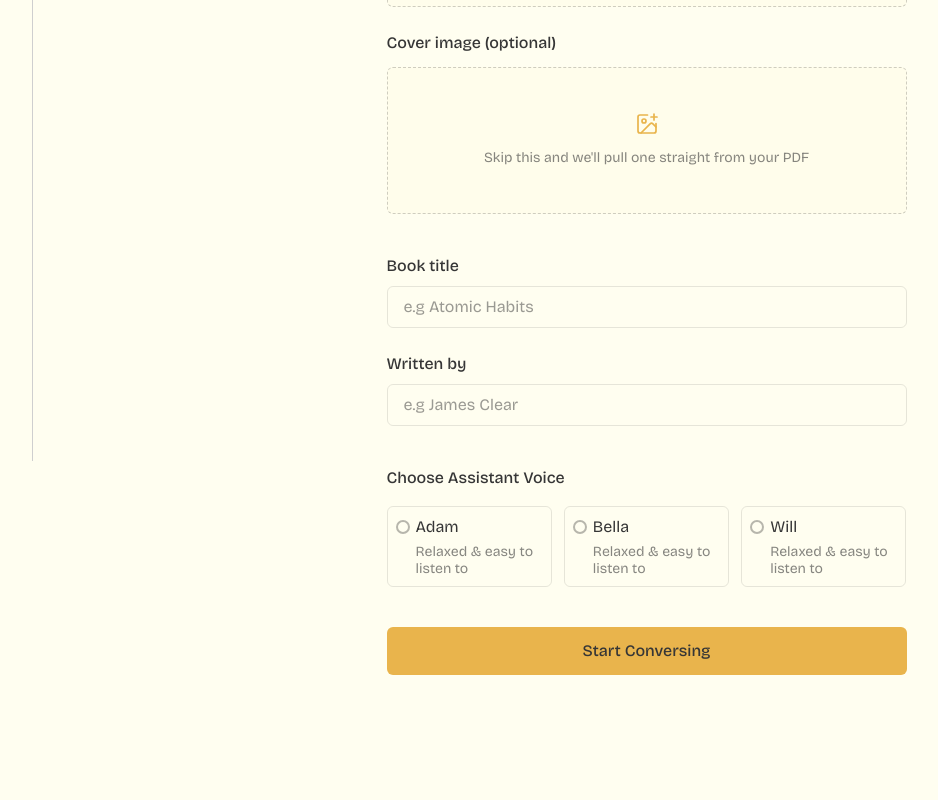
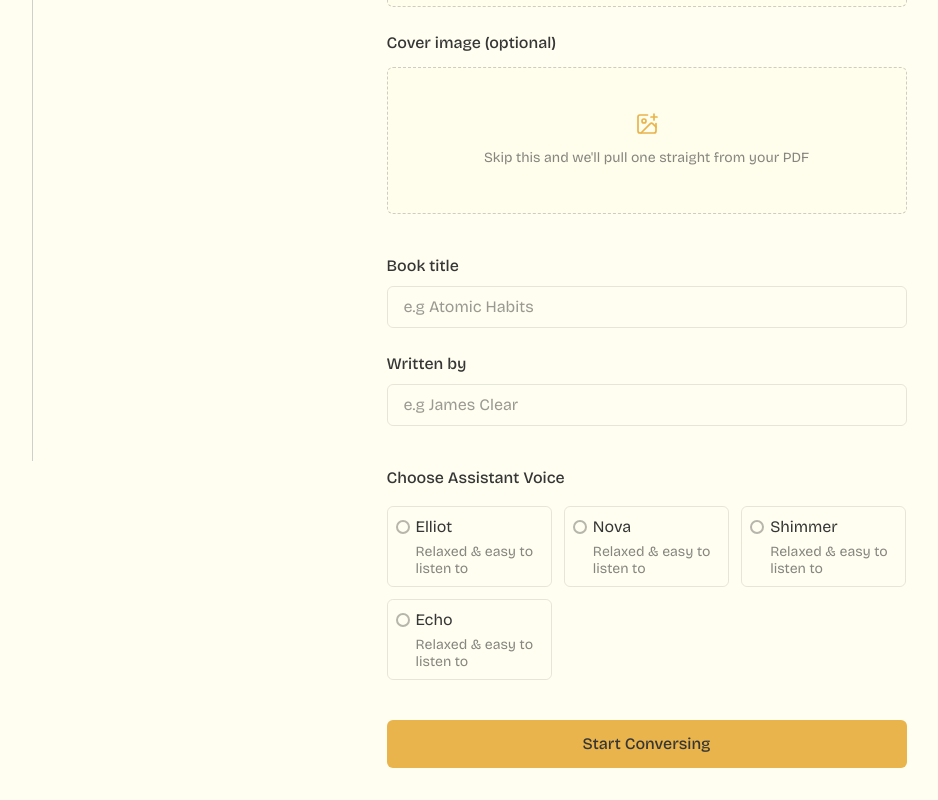
Before and after one commit to Nyima-ui/Dogear, a Next.js app: page /reader/new in a window 1280 px wide. Shown: the part 339-1139 px from the top of the page, without its empty margins (20-958 px from the left). Before the commit the page ends 1046 px from the top, so only its background shows below. Built offline with nearby package versions, Linux system fonts and the light colour scheme; no server answers.

Commit message:
integrate open ai voice options

```diff
--- a/components/Chat.tsx
+++ b/components/Chat.tsx
@@ -4,6 +4,7 @@ import Image from "next/image";
 import { Mic, Phone } from "lucide-react";
 import { useVapi } from "@/hooks/useVapi";
 import { useEffect, useRef } from "react";
+import { voiceOptions } from "@/lib/constants";
 
 interface ChatProps {
   pdf: IPdfDocument;
@@ -61,7 +62,11 @@ const ChatHeader = ({ pdf, status }: ChatHeaderProps) => {
           </div>
           <div className="py-0.5 px-1.5 bg-background rounded-md">
             <span>Voice:</span>
-            <span className="pl-1">Rachel</span>
+            <span className="pl-1">
+              {pdf.persona
+                ? voiceOptions[pdf.persona].name
+                : voiceOptions["elliot"].name}
+            </span>
           </div>
         </div>
       </div>
@@ -116,6 +121,8 @@ const Chat = ({ pdf }: ChatProps) => {
     }
   }, [messages, currentAssistantMessage, currentUserMessage]);
 
+  const onCall = status !== "idle";
+
   return (
     <div className="mx-auto max-w-165 rounded-md overflow-hidden flex flex-col justify-between h-full relative">
       <ChatHeader pdf={pdf} status={statusDisplay.label} />
@@ -152,15 +159,8 @@ const Chat = ({ pdf }: ChatProps) => {
 
       <form className="border border-primary/30 rounded-md bg-primary-300 mt-10 px-2 py-3 flex items-center justify-between absolute bottom-0 w-full">
         <p className="text-foreground/60">Ask anything about: {pdf.title}</p>
-        <div className="space-x-3">
-          <button
-            className="cursor-pointer p-1.5 bg-primary rounded-full hover:scale-105 transition-transform duration-100"
-            type="button"
-            aria-label="Start recording"
-            onClick={start}
-          >
-            <Mic className="text-foreground" size={24} strokeWidth={1.7} />
-          </button>
+        <div className="space-x-3 space-y-3">
+          {onCall ? (
             <button
               className="cursor-pointer rounded-full transition-all duration-200 border border-foreground/10 bg-red-300 hover:bg-red-400 active:border-black p-1.5 group"
               type="button"
@@ -173,6 +173,16 @@ const Chat = ({ pdf }: ChatProps) => {
                 strokeWidth={1.7}
               />
             </button>
+          ) : (
+            <button
+              className="cursor-pointer p-1.5 bg-primary rounded-full hover:scale-105 transition-transform duration-100"
+              type="button"
+              aria-label="Start recording"
+              onClick={start}
+            >
+              <Mic className="text-foreground" size={24} strokeWidth={1.7} />
+            </button>
+          )}
         </div>
       </form>
     </div>
--- a/components/PdfUploadCards.tsx
+++ b/components/PdfUploadCards.tsx
@@ -23,7 +23,7 @@ const PdfUploadCards = ({ pdf }: { pdf: IPdfDocument }) => {
           )}
         </div>
         <div className="pl-6 mt-2">
-          <p className="truncate">{pdf.title}</p>
+          <p className="max-w-44.5 truncate">{pdf.title}</p>
           <p className="text-sm text-foreground/70">{pdf.author}</p>
         </div>
       </Link>
--- a/components/PdfUploadForm.tsx
+++ b/components/PdfUploadForm.tsx
@@ -11,6 +11,7 @@ import { createPdf, updateTotalSegments } from "../lib/actions/pdf.action";
 import { createPdfSegments } from "@/lib/actions/segments.action";
 import LoadingModal from "./LoadingModal";
 import { useAuth } from "@clerk/nextjs";
+import { useRouter } from "next/navigation";
 
 const PdfUploadForm = () => {
   const [coverPreviewUrl, setCoverPreviewUrl] = useState("");
@@ -21,6 +22,8 @@ const PdfUploadForm = () => {
 
   const [progress, setProgress] = useState(0);
   const [stageLabel, setStageLabel] = useState("");
+
+  const router = useRouter();
 
   const { userId } = useAuth();
 
@@ -136,6 +139,7 @@ const PdfUploadForm = () => {
       formRef.current?.reset();
       setPdfFile(null);
       setCoverFile(null);
+      router.push("/reader/uploads");
     }
   };
 
--- a/hooks/useVapi.ts
+++ b/hooks/useVapi.ts
@@ -3,6 +3,7 @@ import { IPdfDocument } from "@/types";
 import Vapi from "@vapi-ai/web";
 import { useRef, useState, useEffect } from "react";
 import { CallStatus, Messages, VapiMessage } from "@/types";
+import { voiceOptions } from "@/lib/constants";
 
 const VAPI_API_KEY = process.env.NEXT_PUBLIC_VAPI_API_KEY!;
 const ASSISTANT_ID = process.env.NEXT_PUBLIC_VAPI_ASSISTANT_KEY!;
@@ -89,13 +90,20 @@ export const useVapi = (pdf: IPdfDocument) => {
     };
   }, []);
 
+  const selectedVoice =
+    voiceOptions[pdf.persona ?? "elliot"] ?? voiceOptions["elliot"];
+
   // START VOICE CALL
   const start = async () => {
     setStatus("connecting");
     try {
       getVapi().start(ASSISTANT_ID, {
         variableValues: {
-          bookId: pdf._id,
+          pdfId: pdf._id,
+        },
+        voice: {
+          provider: "openai",
+          voiceId: selectedVoice.id,
         },
         firstMessage: `Hi! I'm your reading buddy. What would you like to discuss about ${pdf.title} by ${pdf.author}`,
       });
--- a/lib/constants.ts
+++ b/lib/constants.ts
@@ -92,20 +92,33 @@ export const MONTHS = [
 ];
 
 export const voiceOptions: Record<string, VoiceOptions> = {
-  adam: {
-    id: "pNInz6obpgDQGcFmaJgB",
-    name: "Adam",
-    description: "Dominant, Firm",
+  elliot: {
+    id: "onyx",
+    provider: "openai",
+    name: "Elliot",
+    gender: "Male",
+    description: "Confident & clear",
   },
-  bella: {
-    id: "hpp4J3VqNfWAUOO0d1Us",
-    name: "Bella",
-    description: "Professional, Bright, Warm",
+  nova: {
+    id: "nova",
+    provider: "openai",
+    name: "Nova",
+    gender: "Female",
+    description: "Friendly & warm",
   },
-  will: {
-    id: "bIHbv24MWmeRgasZH58o",
-    name: "Will",
-    description: "Relaxed Optimist",
+  shimmer: {
+    id: "shimmer",
+    provider: "openai",
+    name: "Shimmer",
+    gender: "Female",
+    description: "Calm & natural",
+  },
+  echo: {
+    id: "echo",
+    provider: "openai",
+    name: "Echo",
+    gender: "Male",
+    description: "Relaxed & easy to listen to",
   },
 };
 
--- a/types.d.ts
+++ b/types.d.ts
@@ -83,11 +83,13 @@ export interface IPdfDocument extends IPdf, Document {
   updatedAt: Date;
 }
 
-export interface VoiceOptions {
+type VoiceOptions = {
   id: string;
+  provider: "vapi" | "openai" | "playht";
   name: string;
+  gender: "Male" | "Female";
   description: string;
-}
+};
 
 export interface Segment {
   text: string;
```
Lines whose indentation alone changed are shown as unchanged.
